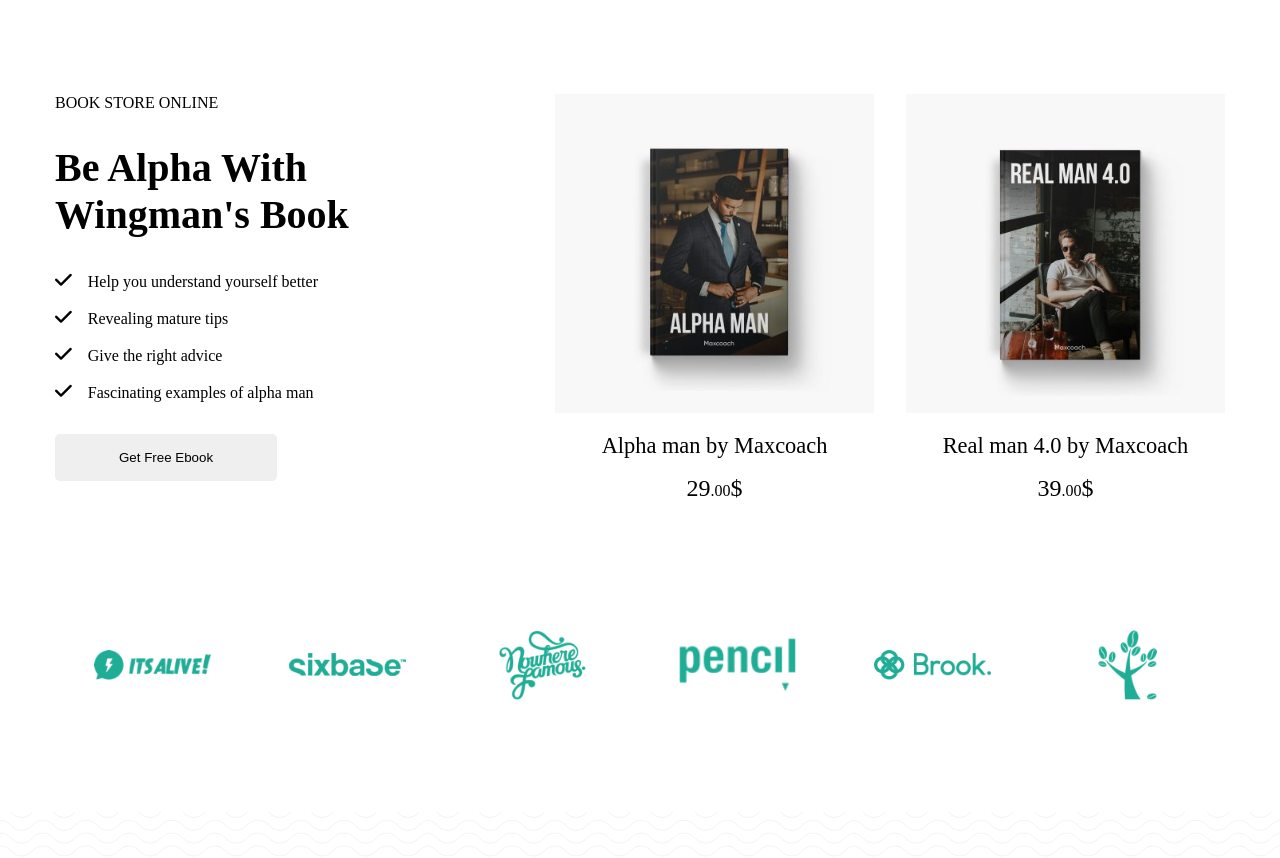
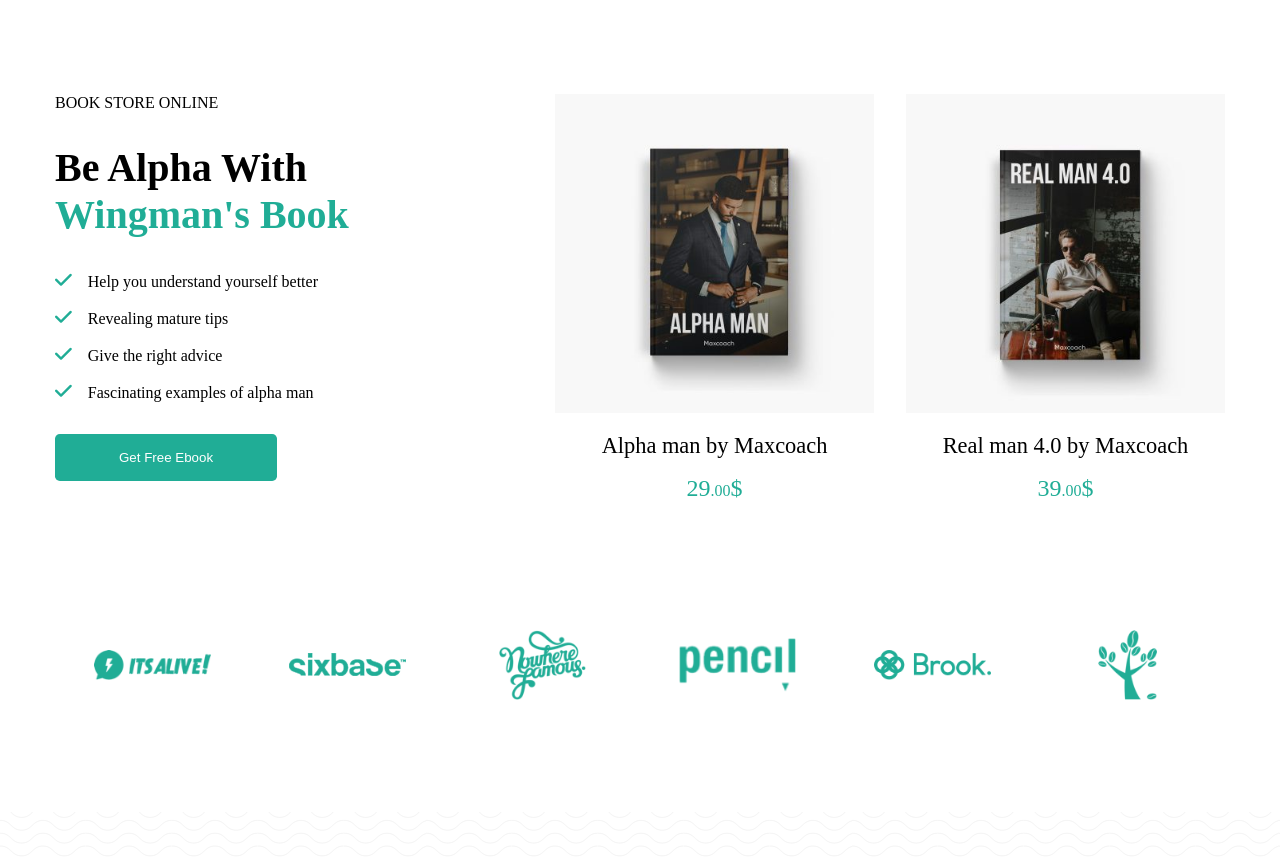
Before and after one commit to Marco-Vigilio/proj-html-vuejs, a Vue app: page / in a window 1280 px wide. Shown: the part 3251-4109 px from the top of the page. Built offline with nearby package versions, Linux system fonts and the light colour scheme.

Commit message:
aggiungo colore  a BookStore

```diff
--- a/src/components/main/BookStore.vue
+++ b/src/components/main/BookStore.vue
@@ -2,12 +2,12 @@
     <section>
         <div class="about_store">
             <span>BOOK STORE ONLINE</span>
-            <h2>Be Alpha With Wingman's Book</h2>
+            <h2>Be Alpha With <span class="green">Wingman's Book</span></h2>
             <ul>
-                <li><i class="fa-solid fa-check"></i>Help you understand yourself better</li>
-                <li><i class="fa-solid fa-check"></i>Revealing mature tips</li>
-                <li><i class="fa-solid fa-check"></i>Give the right advice</li>
-                <li><i class="fa-solid fa-check"></i>Fascinating examples of alpha man</li>
+                <li><span class="green"><i class="fa-solid fa-check"></i></span>Help you understand yourself better</li>
+                <li><span class="green"><i class="fa-solid fa-check"></i></span>Revealing mature tips</li>
+                <li><span class="green"><i class="fa-solid fa-check"></i></span>Give the right advice</li>
+                <li><span class="green"><i class="fa-solid fa-check"></i></span>Fascinating examples of alpha man</li>
             </ul>
             <button>Get Free Ebook</button>
         </div>
@@ -18,7 +18,8 @@
                 </div>
                 <div class="info">
                     <p>Alpha man by Maxcoach</p>
-                    <span class="big_num">29</span><span>.00</span><span class="big_num">&dollar;</span>
+                    <span class="big_num green">29</span><span class="green">.00</span><span
+                        class="big_num green">&dollar;</span>
                 </div>
             </div>
             <div class="book">
@@ -27,7 +28,8 @@
                 </div>
                 <div class="info">
                     <p>Real man 4.0 by Maxcoach</p>
-                    <span class="big_num">39</span><span>.00</span><span class="big_num">&dollar;</span>
+                    <span class="big_num green">39</span><span class="green">.00</span><span
+                        class="big_num green">&dollar;</span>
                 </div>
             </div>
         </div>
@@ -39,6 +41,12 @@ export default {
 }
 </script>
 <style lang="scss" scoped>
+@use '../../style/partilas/variables' as*;
+
+span.green {
+    color: $green;
+}
+
 section {
     display: flex;
     padding: 2rem 0 1rem;
@@ -69,6 +77,8 @@ section {
             margin-top: 1rem;
             padding: 1rem 4rem;
             border-radius: 0.3rem;
+            background-color: $green;
+            color: white;
         }
     }
 
```
